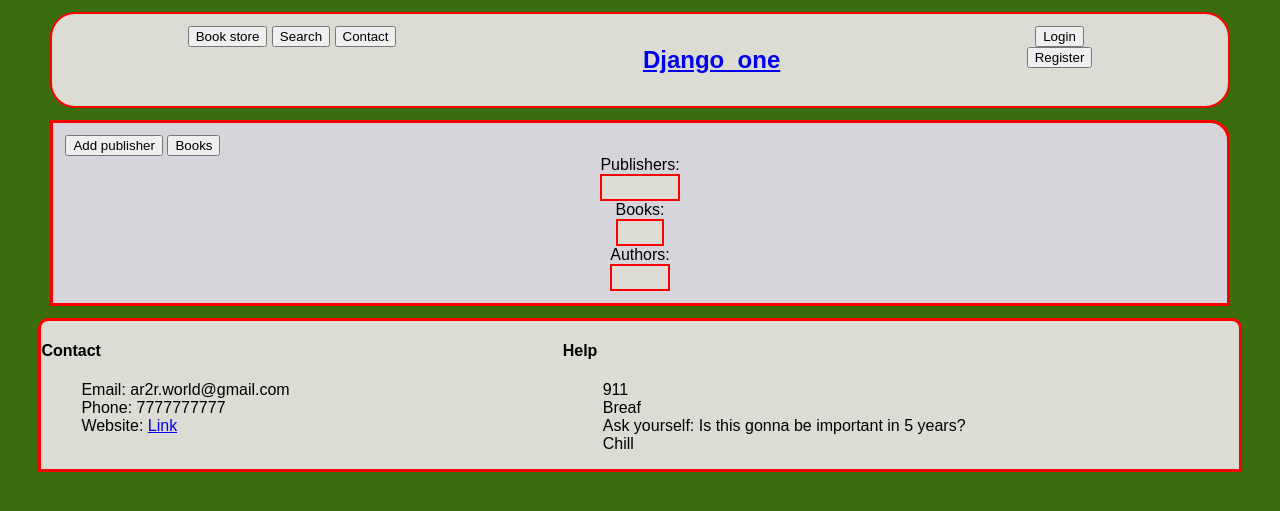
After one commit to ar2rworld/django_one, a Django app: page /book_store/ in a window 1280 px wide. The commit adds this page. Shown: the top 511 px of the page. Run offline with Django 3.2, Linux system fonts and the light colour scheme; data that the repository does not hold is empty.

Commit message:
chapter 9.1, page 121, generic views

```diff
--- a/django_one/static/css/style.css
+++ b/django_one/static/css/style.css
@@ -77,7 +77,7 @@ body{
   border-top-right-radius: 20px;
   border: 3px red solid;
   margin: 1%;
-  padding: 0% 1%;
+  padding: 1% 1%;
 }
 *{
   font-family: sans-serif;
--- /dev/null
+++ b/django_one/templates/book_store.html
@@ -0,0 +1,26 @@
+{% extends 'main_base.html' %}
+{% block title %}Publishers list{% endblock %}
+
+{% block content %}
+<a href='/add_publisher/'><button>Add publisher</button></a>
+<a href='/books/'><button>Books</button></a>
+<table class='publishersTable whiteBackColor'>
+<caption>Publishers:</caption>
+{%for i in publishers%}
+<tr><th>{{i.name}}</th><td>{{i.address}}</td><td>{{i.city}}</td><td>{{i.state_province}}</td><td>{{i.country}}</td><td>{{i.website}}</td></tr>
+{% endfor %}
+</table>
+<table class='publishersTable whiteBackColor'>
+  <caption>Books:</caption>
+  {%for i in books%}
+  <tr><th>{{i.title}}</th><td>{{i.authors}}</td><td>{{i.publisher}}</td><td>{{i.publication_date}}</td></tr>
+  {% endfor %}
+</table>
+</table>
+<table class='publishersTable whiteBackColor'>
+  <caption>Authors:</caption>
+  {%for i in authors%}
+  <tr><th>{{i.salutation}}</th><td>{{i.first_name}}</td><td>{{i.last_name}}</td><td>{{i.email}}</td><td><img src={{i.headshot}}></img></td></tr>
+  {% endfor %}
+</table>
+{% endblock %}
--- a/django_one/templates/books/thanks.html
+++ b/django_one/templates/books/thanks.html
@@ -1,10 +1,14 @@
 {% extends "main_base.html" %}
 {% block title %}Thank you!{% endblock %}
 {% block content %}
+{% if topic %}
 <h1>Thanks for your response!</h1>
 <ul>
   <li>{{ topic }}</li>
   <li>{{ message }}</li>
   <li>{{ sender }}</li>
 </ul>
+{% elif model %}
+  <h1>Thanks for your action: "{{action}}" of {{model}}, {{first_name}}!</h1>
+{% endif %}
 {% endblock %}
--- a/django_one/templates/main_base.html
+++ b/django_one/templates/main_base.html
@@ -10,7 +10,7 @@
     <div class='threeColumnGrid awesome whiteBackColor'>
       <div>
         <!--#kost-->
-        <a href='/publishers/'><button>Book store</button></a>
+        <a href='/book_store/'><button>Book store</button></a>
         <a href='/search/'><button>Search</button></a>
         <a href='/contact/'><button>Contact</button></a>
       </div>
--- a/django_one/urls.py
+++ b/django_one/urls.py
@@ -14,24 +14,34 @@ Including another URLconf
     2. Add a URL to urlpatterns:  path('blog/', include('blog.urls'))
 """
 from django.contrib import admin
-from django.urls import path
+from django.urls import path, re_path
 from django_one import views
 from books import views as book_views
 from django.conf import settings
 from django.conf.urls.static import static
+from django.views.generic.list import ListView
+from books.models import Publisher
 #import django_one.settings
 #from django_one.views import trendingView
+
+publisher_info = {
+    "queryset" : Publisher.objects.all(),
+}
 
 urlpatterns = [
     path('admin/', admin.site.urls),
     path('', views.homeView ),
     #path('trending/', trendingView ),
     path('time/', views.time),
-    path('publishers/', views.publishersView),
+    path('book_store/', views.book_store),
     path('search/', book_views.search),
     path('stats/', views.stats),
-    path('contact/', book_views.contact),
+    re_path(r'^contact/$', book_views.contact),
     path('contact/thanks/', book_views.thanks),
     path('add_publisher/thanks/', book_views.thanks),
     path('add_publisher/', book_views.add_publisher),
+    re_path(r'^books/(?P<year>\d{4})/$', book_views.year_archive),
+    re_path(r'^([^/]+)/([^/]+)/([^/]+)/([^/]+)/([^/]+)/([^/]+)/([^/]+)/$', book_views.add_model),
+    re_path(r'^publisher/$', ListView, publisher_info),
+    re_path(r'^books/', book_views.books),
 ] + static(settings.STATIC_URL, document_root=settings.STATIC_ROOT)
--- a/django_one/views.py
+++ b/django_one/views.py
@@ -6,7 +6,7 @@ import requests as req
 import datetime
 from django_one.static.css.style import style
 from django.template.loader import get_template
-from books.models import Publisher, Statistics
+from books.models import Publisher, Book, Author, Statistics
 from django.contrib.auth.models import User
 
 coinsTemplate=Template(
@@ -48,9 +48,11 @@ def time(request):
   html=get_template('current_datetime.html').render({})
   return HttpResponse(html)
 
-def publishersView(request):
-  t=get_template('publishers.html')
-  html=t.render({'publishers':Publisher.objects.all()})
+def book_store(request):
+  t=get_template('book_store.html')
+  html=t.render({'publishers':Publisher.objects.all(),
+    'books':Book.objects.all(),
+    'authors':Author.objects.all()})
   return HttpResponse(html)
 
 def stats(request):
```
Also changed, not shown: books/views.py (+16 -0 lines), django_one/templates/books/books_archive.html (added, +14 -0 lines), django_one/templates/publishers.html (deleted, +0 -12 lines), setup.md (+3 -1 lines), books/images/78950.jpg (added).
